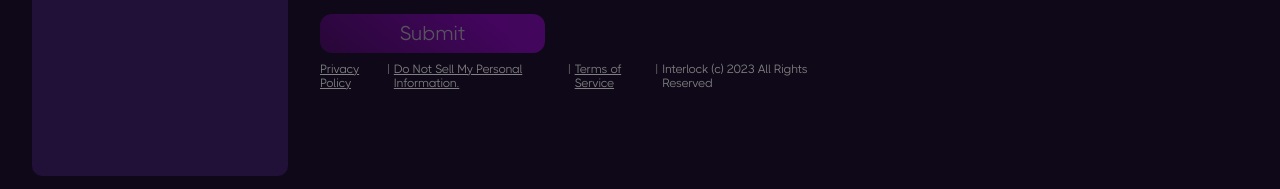
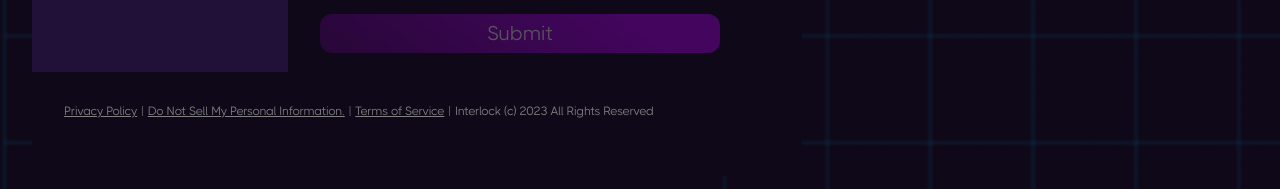
Before and after one commit to interlock-network/threatslayer, a Vue app: page / in a window 1280 px wide. Shown: the part 608-797 px from the top of the page. Built offline with nearby package versions, Linux system fonts and the light colour scheme.

Commit message:
adds background image, styles footer

```diff
--- a/src/App.vue
+++ b/src/App.vue
@@ -41,9 +41,9 @@
       <SlayCount v-if="currentPage === 'slayCount'" />
       <AboutPage v-if="currentPage === 'about'" />
       <OptionsPage v-if="currentPage === 'options'" />
-      <div id="footer-container">
-        <PageFooter />
-      </div>
+    </div>
+    <div id="footer-container">
+      <PageFooter />
     </div>
   </div>
 </template>
@@ -211,6 +211,7 @@ a:focus {
 }
 
 body {
+  background: url("/src/assets/images/grid_background.png") repeat;
   background-color: #0F0818;
   color: #d0d4d9;
   font-size: 1.1rem;
@@ -228,7 +229,6 @@ input {
   border: 1px solid #818181;
   border-radius: 12px;
   color: #818181;
-  /* display: block; */
   height: 2.25rem;
   margin-bottom: 1rem;
   padding-left: 0.75rem;
@@ -237,11 +237,15 @@ input {
 }
 
 #app-container {
+  background-color: #0F0818;
+  background: url("/src/assets/images/grid_background.png") repeat;
+  height: 100%;
   width: 100%;
 }
 
 #view-container {
-  height: 90vh;
+  background-color: #0F0818;
+  height: 90%;
   left: 18rem;
   margin-bottom: 2rem;
   padding-left: 2rem;
@@ -258,11 +262,11 @@ input {
   background: #211037;
   border-radius: 10px;
   left: 2rem;
-  height: 90vh;
+  height: 90%;
   padding-left: 2rem;
   position: absolute;
   top: 4rem;
-  width: 14rem;
+  width: 250px;
 }
 
 #threatslayer-logo {
@@ -274,10 +278,23 @@ input {
 }
 
 #footer-container {
-  align-items: flex-start;
-  margin-top: 4rem;
+  background-color: #0F0818;
+  bottom: 0;
+  left: 2rem;
+  height: 15%;
+  /* margin-top: 4rem; */
   position: absolute;
-  width: 100%;
+  width: 650px;
+}
+
+.clear-button {
+  background-color: #0F0818;
+  border: #d0d4d9 solid 1px;
+  border-radius: 12px;
+  color: #d0d4d9;
+  font-size: 1.25rem;
+  padding: 0.5rem 0.75rem;
+  width: 400px;
 }
 
 .hidden-item {
@@ -334,12 +351,10 @@ input {
   float: left;
   font-size: 1.25rem;
   padding: 0.5rem 0.75rem;
-  width: 50%;
+  width: 400px;
 }
 
 #submit-button-container {
-  margin-top: 3rem;
-  margin-bottom: 3rem;
   width: 450px;
 }
 
--- a/src/pages/components/PageFooter.vue
+++ b/src/pages/components/PageFooter.vue
@@ -25,7 +25,9 @@ export default {
     color: gray;
     display: flex;
     font-size: 0.75rem;
-    /* justify-content: center; */
+    padding-left: 2rem;
+    position: absolute;
+    top: 2rem;
     width: 100%;
 }
 </style>
```
